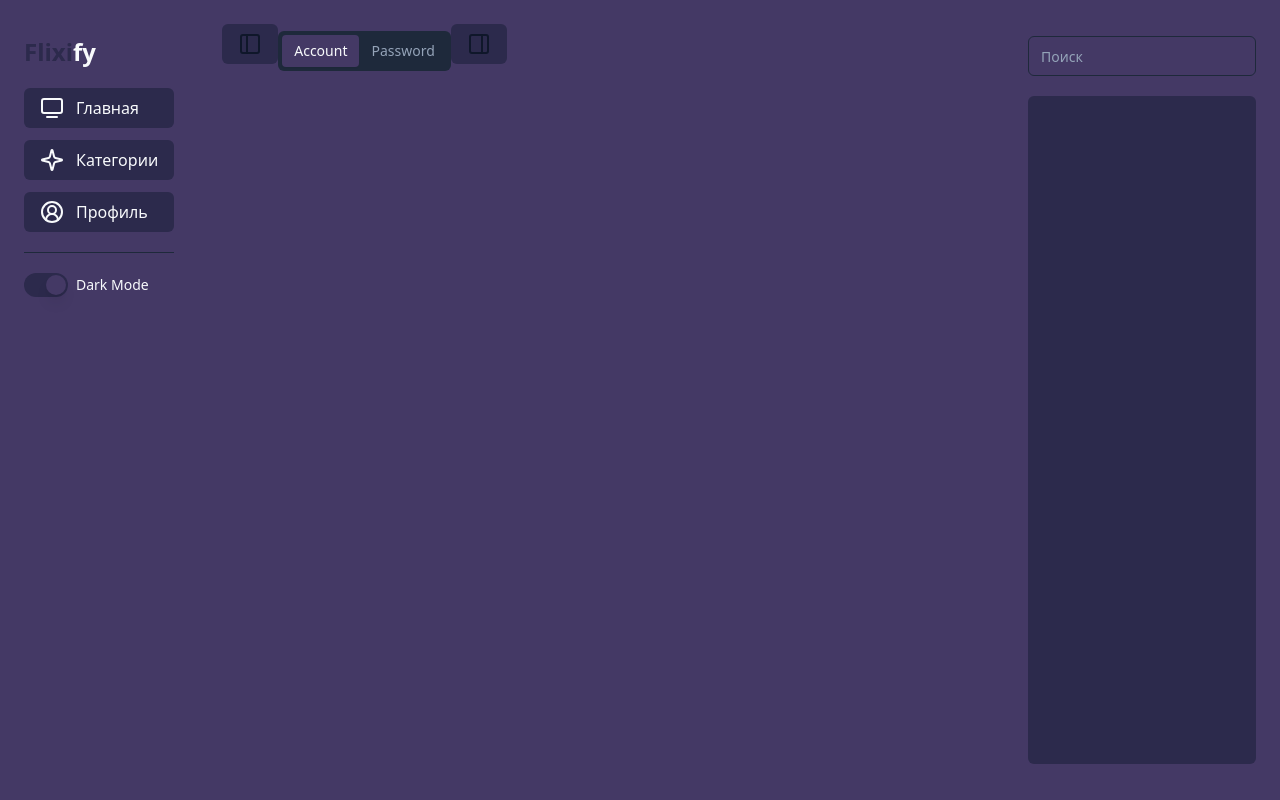
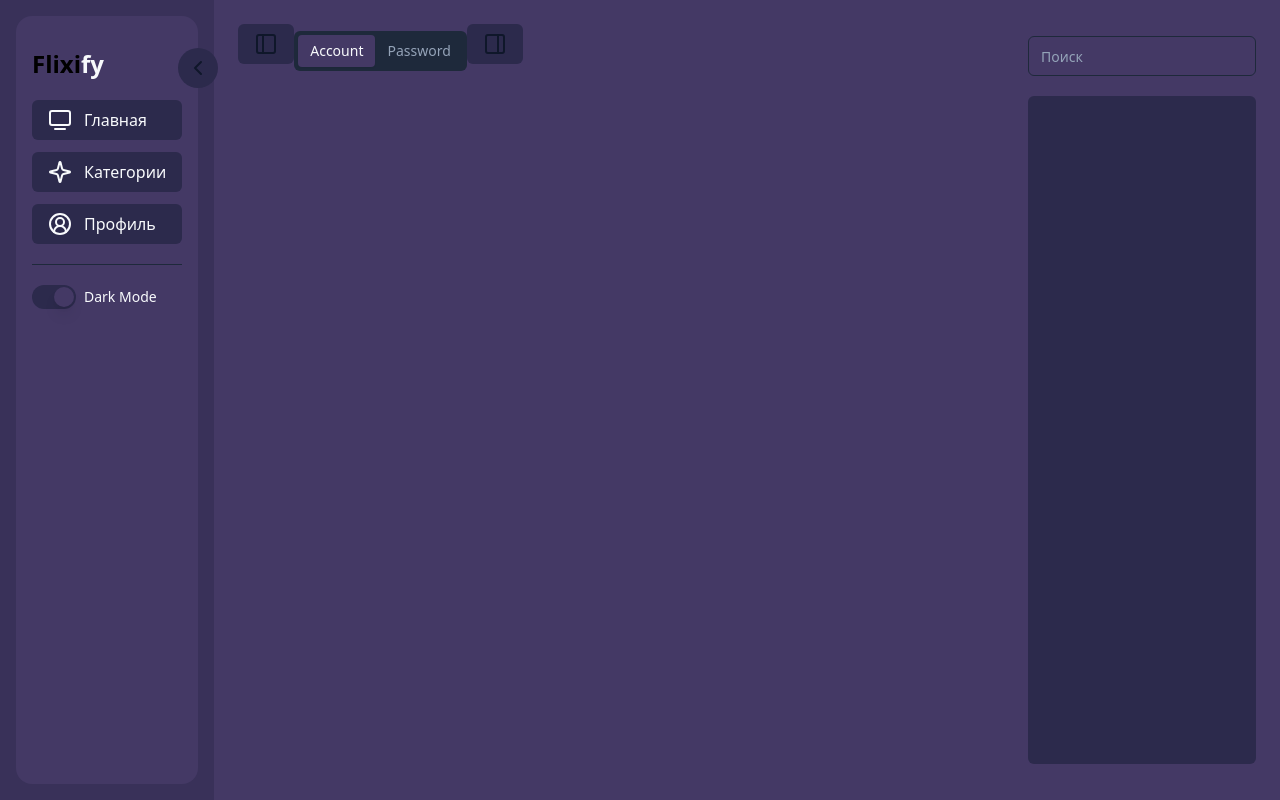
Before and after one commit to bruhmagedon/kinopoisk-avito, a React (Vite) app: page / in a window 1280 px wide. Built offline with nearby package versions, Linux system fonts and the light colour scheme; no server answers.

Commit message:
feat: Добавил хук useCollapse и применил его на Sidebar

```diff
--- a/src/components/LeftSidebar/LeftSidebar.tsx
+++ b/src/components/LeftSidebar/LeftSidebar.tsx
@@ -1,9 +1,12 @@
+import { ChevronLeft, ChevronRight, Milk } from "lucide-react";
+
 import { useTheme } from "@/app/providers/ThemeProvider/useTheme";
+import { useCollapse } from "@/hooks/useCollapse";
 import { cn } from "@/lib/utils";
-import { Button } from "@/shared";
 
 import { SidebarItem } from "../SidebarItem/SidebarItem";
 import { SidebarItemsList } from "../SidebarItem/SidebarItemsList";
+import { Button } from "../ui/button";
 import { Label } from "../ui/label";
 import { Switch } from "../ui/switch";
 
@@ -12,22 +15,48 @@ interface SidebarProps {
 }
 
 export const LeftSidebar = ({ className }: SidebarProps) => {
+  const { collapse, toggleCollapse } = useCollapse({
+    storageKey: "isSidebarOpen",
+    defaultValue: true
+  });
+
   const { isThemeDark, toggleTheme } = useTheme();
 
   return (
-    <aside className={cn("flex flex-col gap-5 px-6 py-9", className)}>
+    <aside className='bg-background-secondary px-4 py-4'>
+      <div
+        className={cn(
+          "relative flex h-full flex-col gap-5 rounded-2xl bg-background px-4 py-8",
+          "duration-400 transform transition-all ease-in-out",
+          { "items-center": !collapse },
+          className
+        )}
+      >
+        {collapse ? (
           <p className='text-2xl font-bold'>
-        <span className='text-primary'>Flixi</span>fy
+            <span className='text-black'>Flixi</span>fy
           </p>
+        ) : (
+          <Milk />
+        )}
+
         <nav className='flex flex-col gap-3'>
           {SidebarItemsList.map((item) => {
-          return <SidebarItem key={item.path} item={item} />;
+            return <SidebarItem collapsed={collapse} key={item.path} item={item} />;
           })}
         </nav>
         <hr className='' />
         <div className='flex items-center space-x-2'>
           <Switch id='airplane-mode' checked={isThemeDark} onCheckedChange={toggleTheme} />
-        <Label htmlFor='airplane-mode'>Dark Mode</Label>
+          {collapse && <Label htmlFor='airplane-mode'>Dark Mode</Label>}
+        </div>
+        <Button
+          className='absolute right-[-20px] rounded-full'
+          size='icon'
+          onClick={() => toggleCollapse((open) => !open)}
+        >
+          {collapse ? <ChevronLeft /> : <ChevronRight />}
+        </Button>
       </div>
     </aside>
   );
--- a/src/components/SidebarItem/SidebarItem.tsx
+++ b/src/components/SidebarItem/SidebarItem.tsx
@@ -5,9 +5,10 @@ import type { SidebarItemType } from "./SidebarItemsList";
 interface SidebarItemProps {
   className?: string;
   item: SidebarItemType;
+  collapsed?: boolean;
 }
 
-export const SidebarItem = ({ className, item }: SidebarItemProps) => {
+export const SidebarItem = ({ className, item, collapsed }: SidebarItemProps) => {
   return (
     <div
       className={cn(
@@ -16,7 +17,7 @@ export const SidebarItem = ({ className, item }: SidebarItemProps) => {
       )}
     >
       {item.Icon}
-      <a>{item.text}</a>
+      {collapsed && <a>{item.text}</a>}
     </div>
   );
 };
--- /dev/null
+++ b/src/hooks/useCollapse.ts
@@ -0,0 +1,34 @@
+import { useEffect, useState } from "react";
+
+interface useCollapseProps {
+  storageKey: string;
+  defaultValue: boolean;
+}
+
+/**
+ * Хук для управления состоянием "свернуто/развернуто" с сохранением в LocalStorage.
+ *
+ * @param {string} storageKey - Ключ для сохранения состояния в LocalStorage.
+ * @param {boolean} defaultValue - Значение по умолчанию, если в LocalStorage нет сохраненного состояния.
+ *
+ * @returns {{ collapse: boolean, toggleCollapse: React.Dispatch<React.SetStateAction<boolean>> }} - Объект с текущим состоянием "свернуто/развернуто" и функцией для его изменения.
+ *
+ * @example
+ * const { collapse, toggleCollapse } = useCollapse({ storageKey: 'sidebar', defaultValue: true });
+ *
+ */
+export const useCollapse = ({ defaultValue = true, storageKey }: useCollapseProps) => {
+  const [collapse, toggleCollapse] = useState<boolean>(() => {
+    if (!localStorage.getItem(storageKey)) {
+      localStorage.setItem(storageKey, JSON.stringify(defaultValue));
+      return defaultValue;
+    }
+    return JSON.parse(localStorage.getItem(storageKey) as string);
+  });
+
+  useEffect(() => {
+    localStorage.setItem(storageKey, JSON.stringify(collapse));
+  }, [collapse]);
+
+  return { collapse, toggleCollapse };
+};
```
Lines whose indentation alone changed are shown as unchanged.
